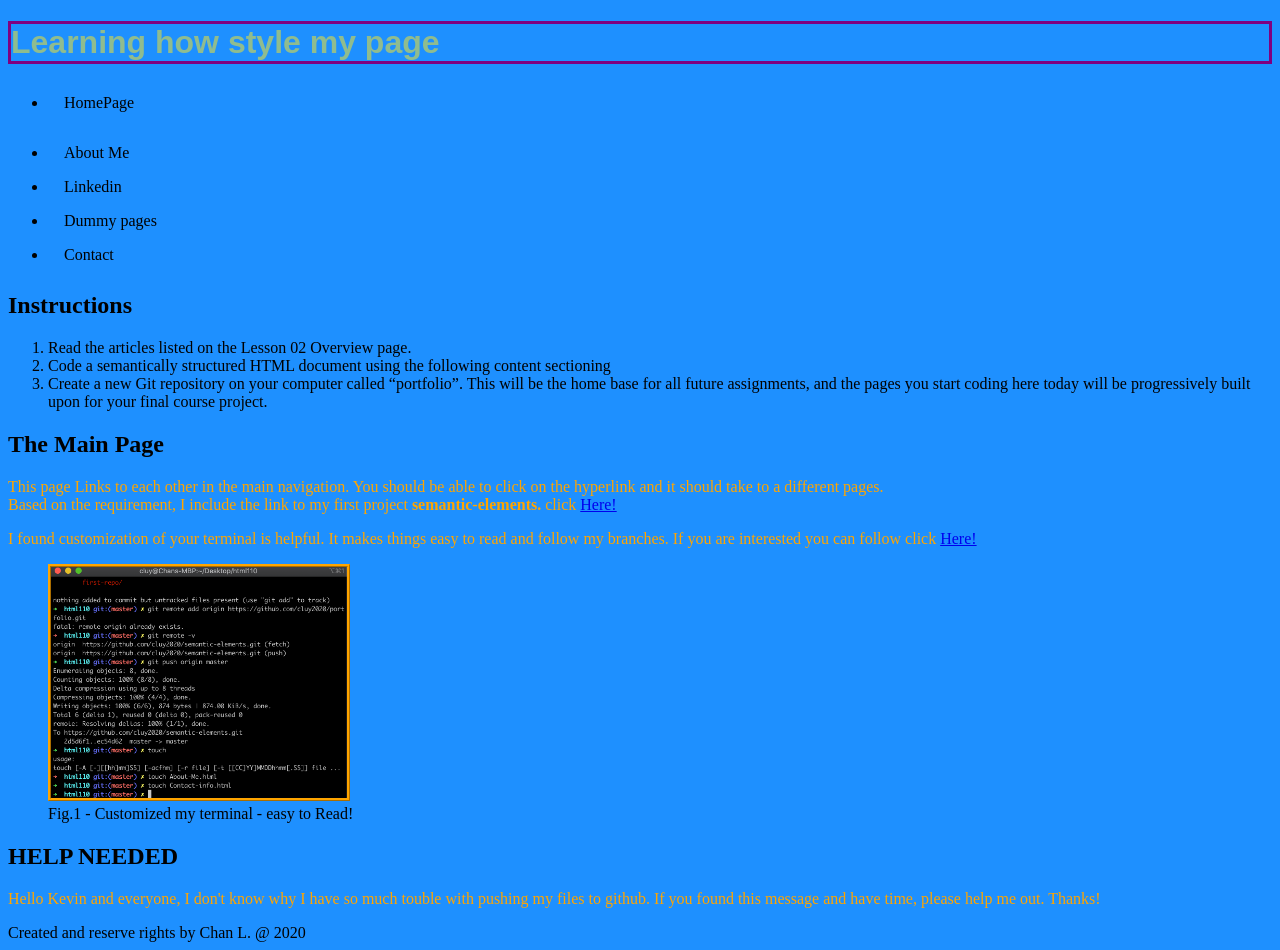
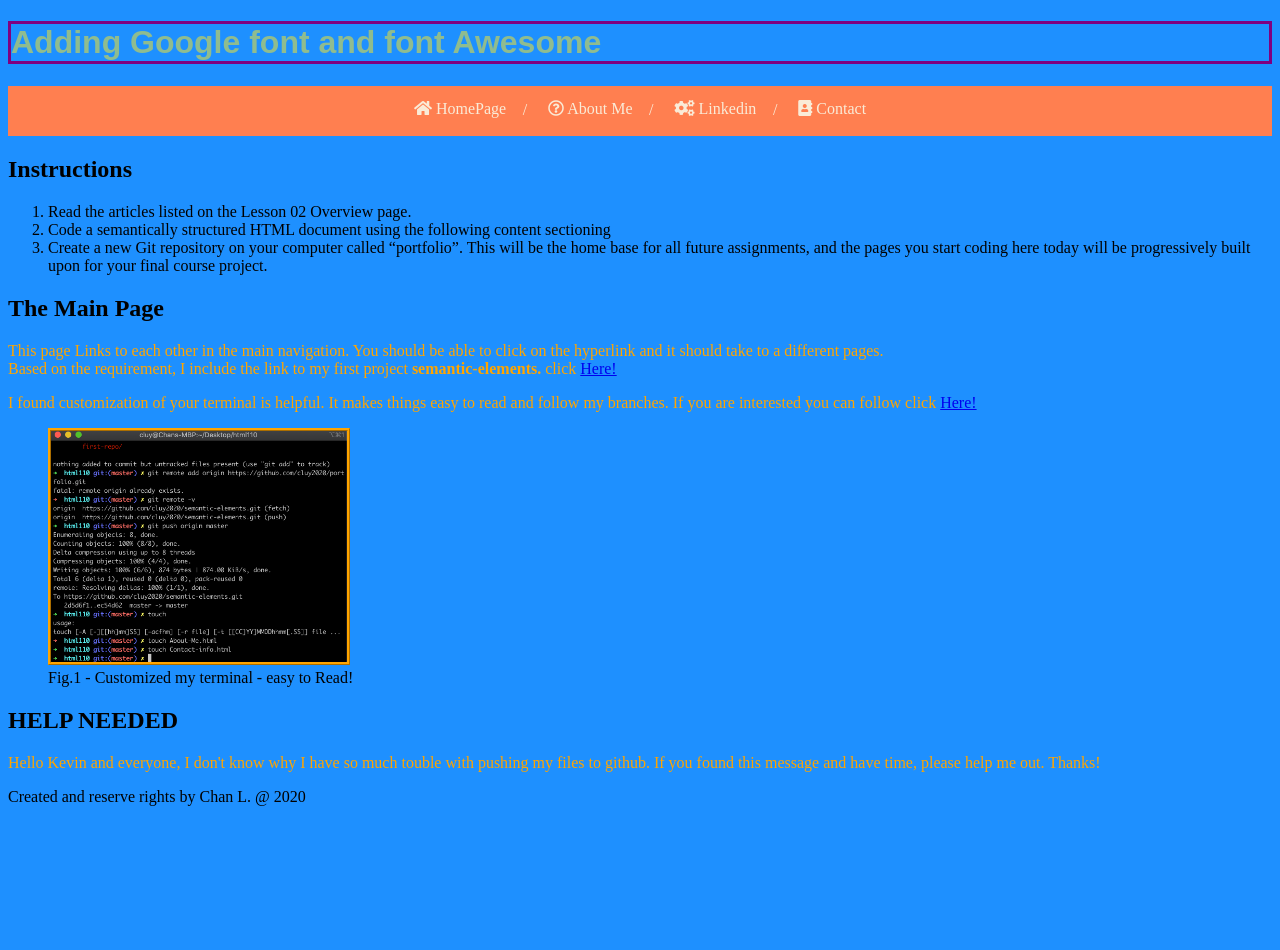
Before and after one commit to cluy2020/portfolio, a plain HTML site: page index.html in a window 1280 px wide. After the commit the page ends 814 px from the top, so only its background shows below. Drawn offline with Linux system fonts and the light colour scheme.

Commit message:
uploading assignment 5 - adding font awesome and google font

```diff
--- a/index.html
+++ b/index.html
@@ -4,11 +4,20 @@
 	<meta charset="utf-8">
 	<title>HTML110 Assignment 2</title>
 	<link rel="stylesheet" type="text/css" href="./styles/stylesheet.css">
+	<!-- <link rel="stylesheet" type="text/css" href="./stylesheet.css" > -->
+
+	<link href="https://fonts.googleapis.com/css2?family=Permanent+Marker&display=swap" rel="stylesheet">
+
+	<link href="https://fonts.googleapis.com/css2?family=Roboto&display=swap" rel="stylesheet">
+
+	<link rel="stylesheet" href="https://use.fontawesome.com/releases/v5.15.1/css/all.css" integrity="sha384-vp86vTRFVJgpjF9jiIGPEEqYqlDwgyBgEF109VFjmqGmIY/Y4HV4d3Gp2irVfcrp" crossorigin="anonymous">
+	<!-- <i class="fas fa-ad"></i> -->
+
 </head>
 <body>
 	<header>
-		<h1>Learning how style my page</h1>
-		<nav>
+		<h1>Adding Google font and font Awesome</h1>
+		<!-- <nav>
 			<ul>
 				<li>
 				<p><a href="index.html">HomePage</a></p>
@@ -26,7 +35,25 @@
 					<a href="Contact-info.html" target="_blank">Contact</a>
 				</li>
 			</ul>
+		</nav> -->
+		<nav>
+			<ul>
+				<li>
+					<a href="index.html"><i class="fas fa-home"></i> HomePage</a>
+				</li>
+				<li>
+					<a href="./About-me.html"><i class="far fa-question-circle"></i> About Me</a>
+				</li>
+				<li>
+					<a href="https://www.linkedin.com/in/chan-luy-4b825a69/"><i class="fas fa-cogs"></i> Linkedin</a>
+				</li>
+				<li>
+					<a href="./Contact-info.html" target="_blank"><i class="fas fa-address-book"></i> Contact</a>
+				</li>
+			</ul>
 		</nav>
+
+
 	</header>
 	<main>
 				<header>
--- a/styles/stylesheet.css
+++ b/styles/stylesheet.css
@@ -16,6 +16,64 @@ Project: Lesson 02: Milestone 1 Assigment*/
   background-color: #f1f1f1;
 }
 
+nav {
+  clear: both;
+}
+
+nav ul {
+  list-style-type: none;
+  margin: 0;
+  padding: 0;
+  height: 50px;
+  overflow: hidden;
+  background-color: coral;
+  display: flex;
+  justify-content: center;
+}
+
+nav li {
+  padding: 0 5px 0 5px;
+  position: relative;
+}
+
+nav li a:after{
+  content: " / ";
+  position: absolute;
+  right: 0;
+  top : 15px;
+}
+
+nav li:last-child a:after{
+    display: none;
+}
+
+
+nav li a {
+  display: inline-block;
+  color: antiquewhite;
+  text-align: center;
+  padding: 14px 16px;
+  text-decoration: none;
+  transition: all 0.3s ease;
+}
+
+
+nav li a:after{
+  content: " / ";
+  position: absolute;
+  right: 0;
+  top : 15px;
+}
+
+nav li:last-child a:after{
+    display: none;
+}
+
+/* Change the link color to #111 (black) on hover */
+nav li a:hover {
+  background-color: #111;
+  transform: scale(1.3);
+}
 li a {
   display: block;
   color: #000;
```
Also changed, not shown: About-Me.html (+23 -2 lines), Contact-info.html (+24 -1 lines).
